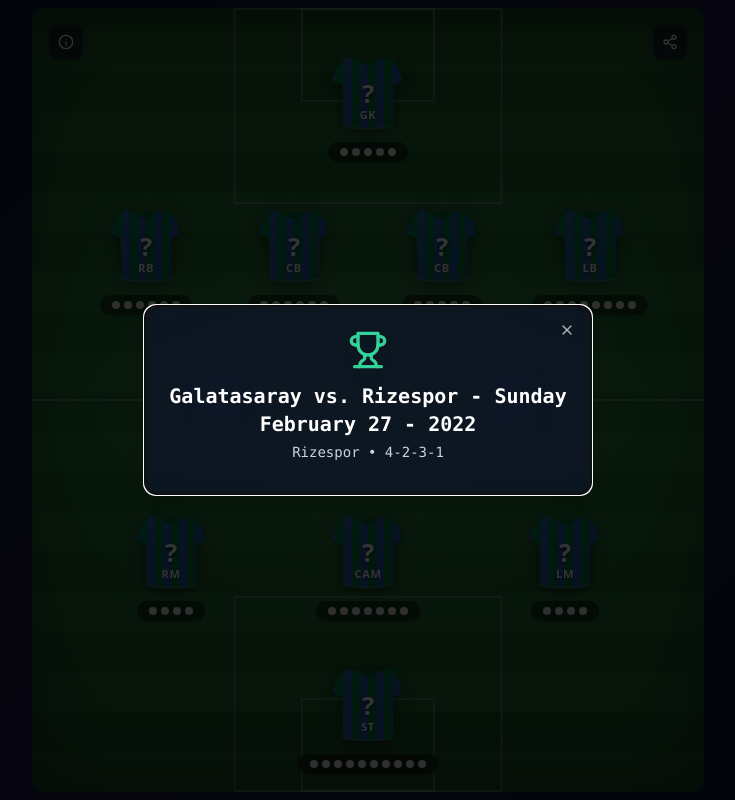
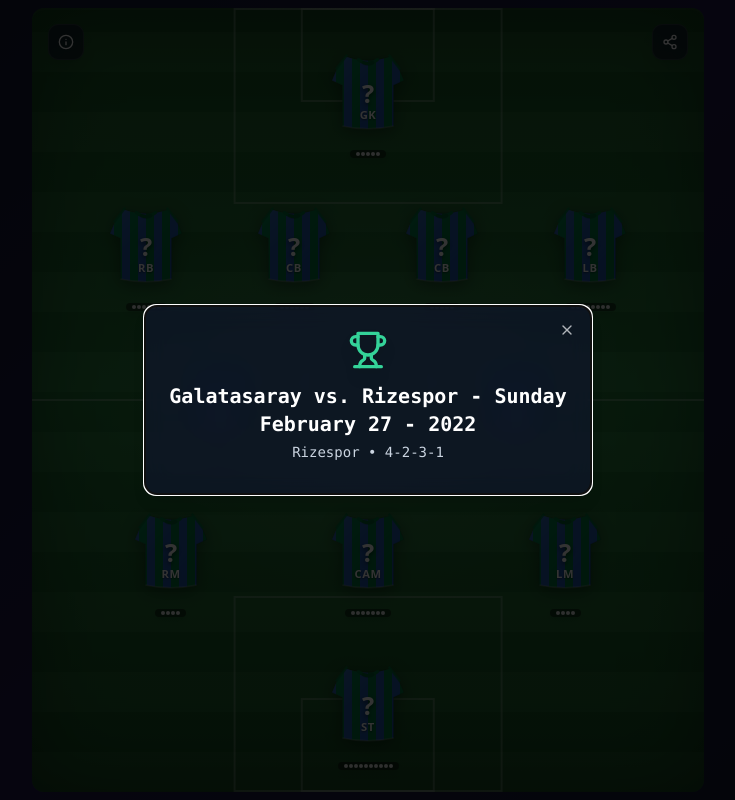
Before and after one commit to otaliptus/missing-eleven-tr, a Next.js app: page / in a window 1280 px wide. Shown: the whole page, without its empty margins (272-1007 px from the left). Built offline with nearby package versions, Linux system fonts and the light colour scheme.

Commit message:
fix: dots

```diff
--- a/components/jersey.tsx
+++ b/components/jersey.tsx
@@ -218,19 +218,19 @@ export function Jersey({ player, state, className, team }: JerseyProps) {
       </svg>
 
       {/* Name/Length Label Below */}
-      <div className="absolute -bottom-5 left-1/2 -translate-x-1/2 whitespace-nowrap">
+      <div className="absolute -bottom-4 left-1/2 -translate-x-1/2 w-full flex justify-center">
         {(isSolved || isFailed) ? (
-          <div className="bg-black/70 px-3 py-1 rounded-full backdrop-blur-sm border border-white/20 shadow-lg">
-            <span className="text-xs sm:text-sm font-bold text-white uppercase tracking-wide">
+          <div className="bg-black/70 px-2 py-0.5 rounded-full backdrop-blur-sm border border-white/20 shadow-lg max-w-[90%] truncate">
+            <span className="text-[10px] sm:text-xs font-bold text-white uppercase tracking-wide">
               {player.name}
             </span>
           </div>
         ) : (
-          <div className="flex gap-1 justify-center bg-black/50 px-3 py-1.5 rounded-full backdrop-blur-sm shadow-md">
-            {Array.from({ length: Math.min(player.name.length, 12) }).map((_, i) => (
-              <div key={i} className="w-2 h-2 rounded-full bg-white/90 shadow-sm" />
+          <div className="flex gap-px justify-center bg-black/50 px-1.5 py-0.5 rounded-full backdrop-blur-sm shadow-md">
+            {Array.from({ length: Math.min(player.name.length, 10) }).map((_, i) => (
+              <div key={i} className="w-1 h-1 rounded-full bg-white/90" />
             ))}
-            {player.name.length > 12 && <span className="text-xs text-white/90 leading-none ml-0.5">+</span>}
+            {player.name.length > 10 && <span className="text-[8px] text-white/90 leading-none ml-px">+</span>}
           </div>
         )}
       </div>
```
